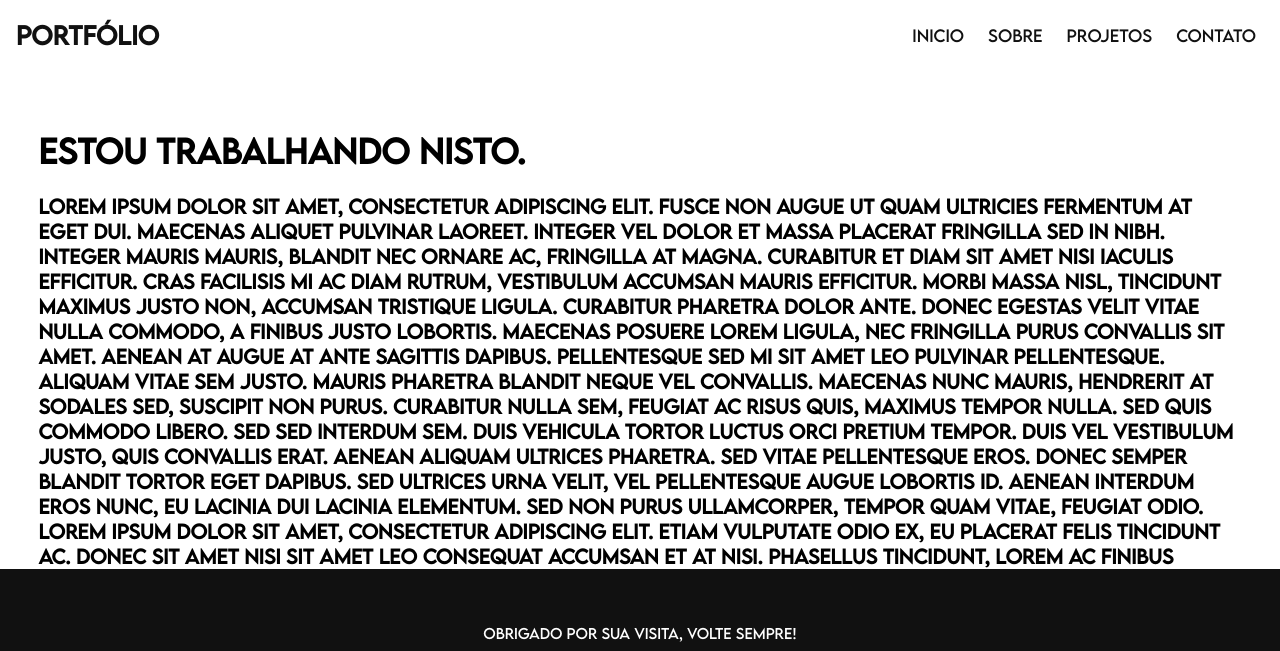
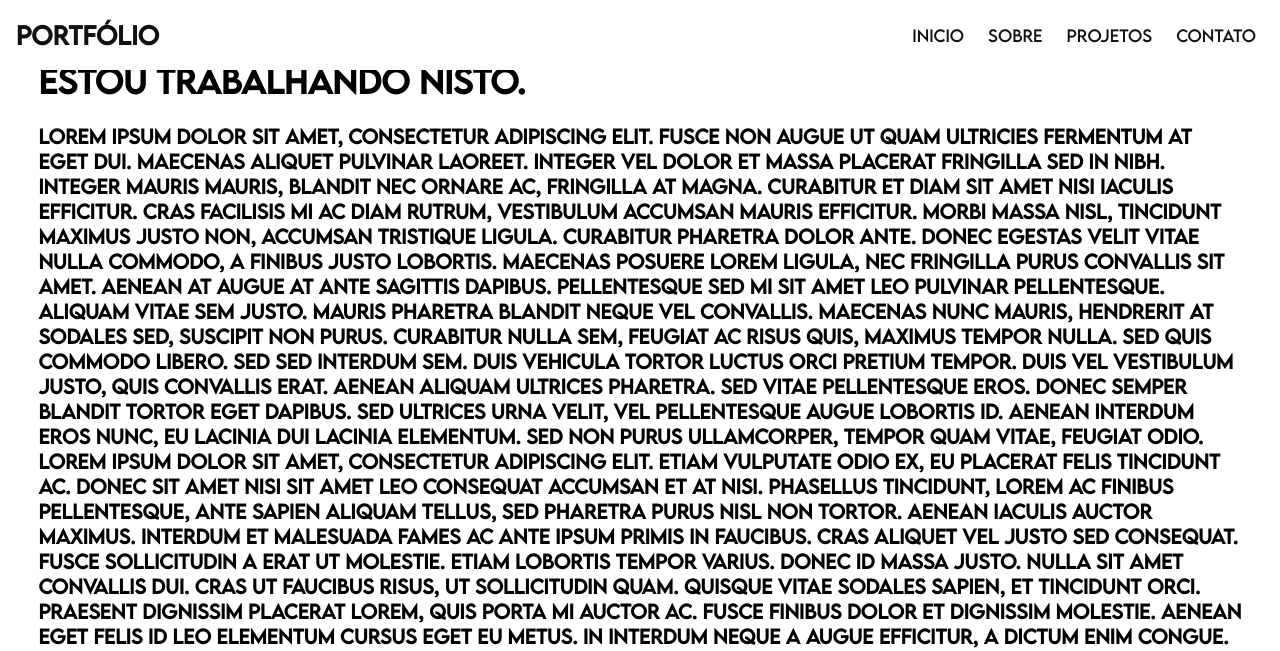
Before and after one commit to GuizaumNR/portfolio, a plain HTML site: page index.html in a window 1280 px wide. Shown: the top 651 px of the page. Drawn offline with Linux system fonts and the light colour scheme.

Commit message:
Ajustando o nav e o footer

```diff
--- a/index.html
+++ b/index.html
@@ -17,8 +17,9 @@
 
     <header id="header">
 
-        <a id="logo" href="">Portfólio</a>
+
         <nav id="nav">
+            <a id="logo" href="">Portfólio</a>
             <button id="btn-mobile">Menu</button>
             <ul id="menu">
                 <li><a href="/"> Inicio </a></li>
--- a/style.css
+++ b/style.css
@@ -27,14 +27,16 @@ a:hover{
     font-weight: bold;
 }
 
-#header{
+#nav{
+    position: fixed;
     box-sizing: border-box; /* para não somar o 70 com o 1rem */
     height: 70px;
     padding: 1rem;
     display: flex; /* Por os elementos lado a lado */
     align-items: center;
     justify-content: space-between; /* espaçamento entre os itens */
-
+    background: #fff;
+    width: 100%;
 }
 
 #menu{
@@ -67,7 +69,6 @@ footer{
     width: 100%;
     padding-top: 40px;
     color: #fff;
-    position: fixed;
 }
 
 .footer-content{
```
